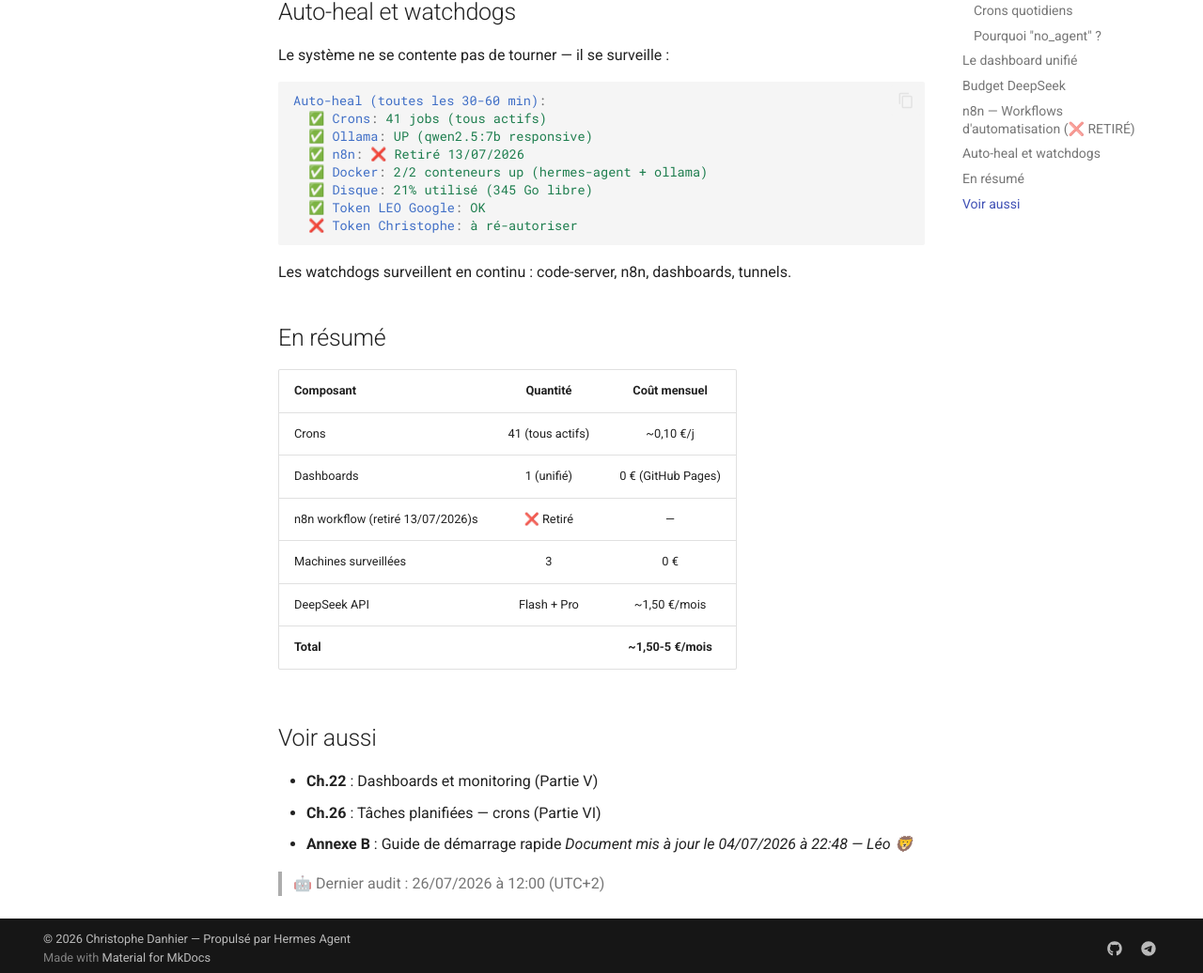
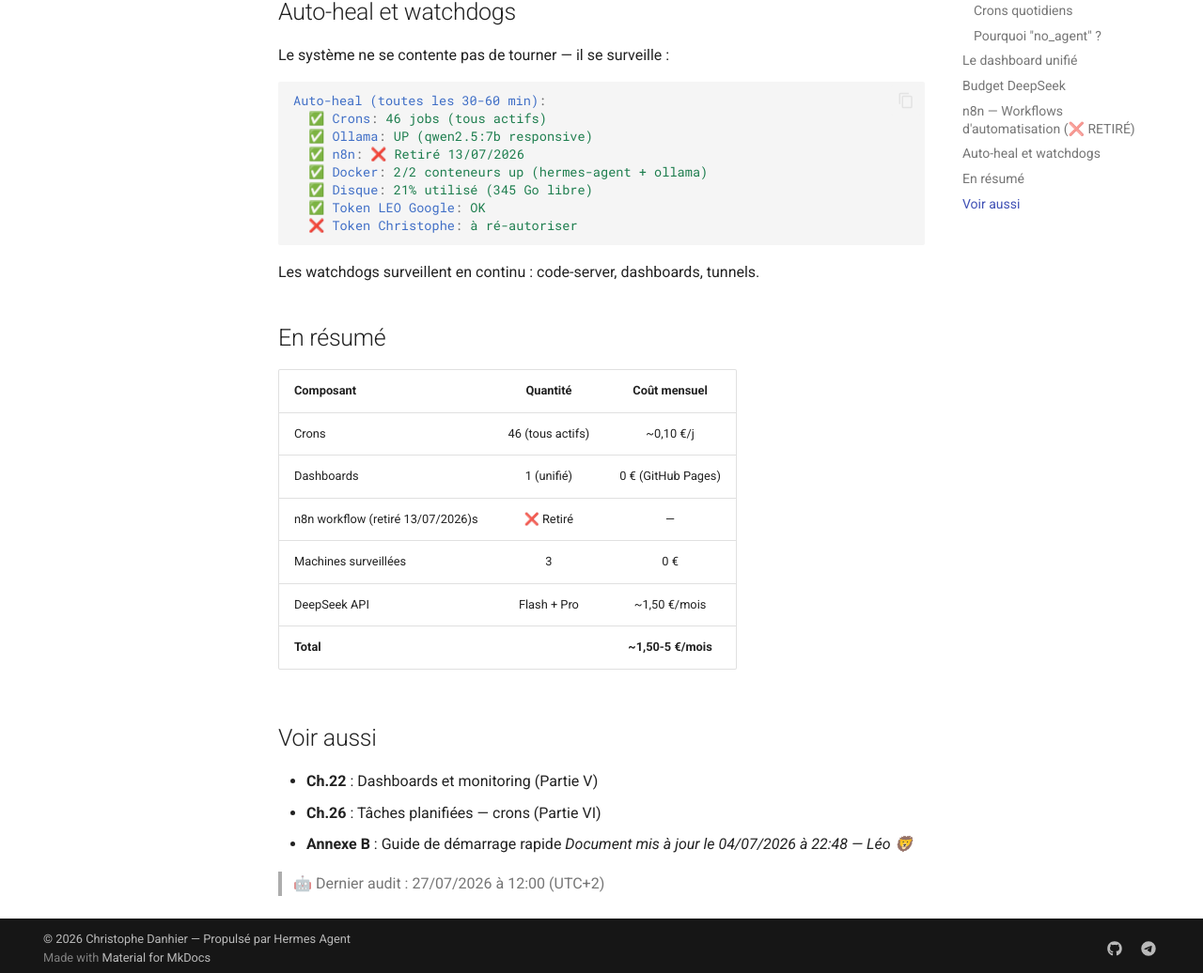
Before and after one commit to christophedanhier-hash/hermes-wiki, an MkDocs documentation site: the page built from docs/hermes/bureaux/ch11-bureau-michel.md, in a window 1280 px wide and 1400 px high, scrolled down 4700 px. Shown: the part 358-1394 px from the top of the window at 94% size. Built offline with MkDocs 1.6.1 and Material for MkDocs 9.7.7, drawn with Linux system fonts in a browser that asks for light colours; comment, search, counter and statistics services are not loaded.

Commit message:
audit: 4 fichiers, 6 patches (crons 41/42→46, n8n watchdog retiré)

````diff
--- a/docs/hermes/bureaux/ch11-bureau-michel.md
+++ b/docs/hermes/bureaux/ch11-bureau-michel.md
@@ -193,7 +193,7 @@
 
 ```yaml
 Auto-heal (toutes les 30-60 min):
-  ✅ Crons: 41 jobs (tous actifs)
+  ✅ Crons: 46 jobs (tous actifs)
   ✅ Ollama: UP (qwen2.5:7b responsive)
   ✅ n8n: ❌ Retiré 13/07/2026
   ✅ Docker: 2/2 conteneurs up (hermes-agent + ollama)
@@ -202,13 +202,13 @@
   ❌ Token Christophe: à ré-autoriser
 ```
 
-Les watchdogs surveillent en continu : code-server, n8n, dashboards, tunnels.
+Les watchdogs surveillent en continu : code-server, dashboards, tunnels.
 
 ## En résumé
 
 | Composant | Quantité | Coût mensuel |
 |:----------|:--------:|:------------:|
-| Crons | 41 (tous actifs) | ~0,10 €/j |
+| Crons | 46 (tous actifs) | ~0,10 €/j |
 | Dashboards | 1 (unifié) | 0 € (GitHub Pages) |
 | n8n workflow (retiré 13/07/2026)s | ❌ Retiré | — |
 | Machines surveillées | 3 | 0 € |
@@ -222,4 +222,4 @@
 - **Annexe B** : Guide de démarrage rapide
 *Document mis à jour le 04/07/2026 à 22:48 — Léo 🦁*
 
-> 🤖 Dernier audit : 26/07/2026 à 12:00 (UTC+2)
+> 🤖 Dernier audit : 27/07/2026 à 12:00 (UTC+2)
````
Also changed, not shown: docs/hermes/configurer/ch07-multi-bots.md (+2 -2 lines), docs/journal-2026-07-21.md (+2 -2 lines), docs/journal-2026-07-23.md (+2 -2 lines).
